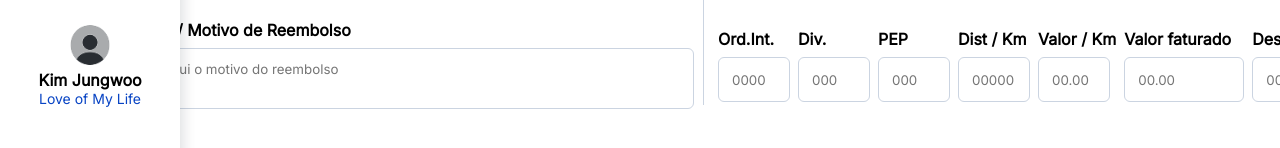
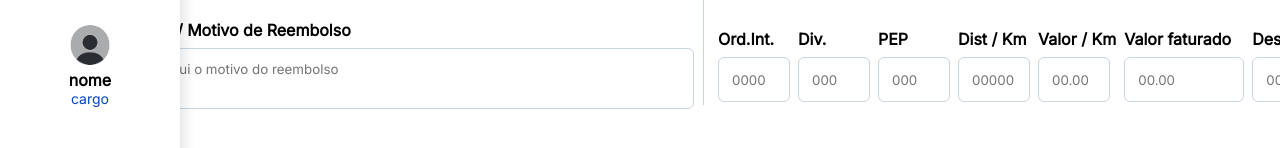
Before and after one commit to CarolineCDFreitas/projeto-sistema-reembolso-front, a Next.js app: page /reembolsos/solicitacao in a window 1280 px wide. Both pictures are taken after a click on the button 39 px from the left and 41 px from the top of the page. Shown: the part 164-312 px from the top of the page. Built offline with nearby package versions, Linux system fonts and the light colour scheme; no server answers.

Commit message:
feat: implementa a exibição das informações do colaborador no header, com fallback para valores padrão

```diff
--- a/src/app/reembolsos/(components)/Header/Header.jsx
+++ b/src/app/reembolsos/(components)/Header/Header.jsx
@@ -19,10 +19,8 @@ import Profile from "@/assets/imageProfile.png";
 import { useState } from "react";
 import { useRouter } from "next/navigation";
 import { deleteToken } from "@/services/auth/authServices";
-import { useQueryClient } from "@tanstack/react-query";
-
-const name = "Kim Jungwoo";
-const jobTitle = "Love of My Life";
+import { useQueryClient, useQuery } from "@tanstack/react-query";
+import api from "@/services/api/api";
 
 function Header() {
   const [menuToggler, setMenuToggler] = useState(false);
@@ -34,6 +32,15 @@ function Header() {
   const router = useRouter();
 
   const queryClient = useQueryClient();
+  const fetchUserInfo = () =>
+    api.get("/colaborador/info").then((response) => response.data);
+
+  const { data } = useQuery({
+    queryKey: ["userInfo"],
+    queryFn: fetchUserInfo,
+  });
+
+  console.log(data);
 
   return (
     <HeaderStyled menu={menuToggler}>
@@ -50,8 +57,8 @@ function Header() {
       <UserInfo menu={menuToggler}>
         <ImageStyled src={Profile} alt="ícone de anônimo" />
         <section menu="false">
-          <h2 menu="false">{name}</h2>
-          <p>{jobTitle}</p>
+          <h2 menu="false">{data?.nome || "nome"}</h2>
+          <p>{data?.cargo || "cargo"}</p>
         </section>
       </UserInfo>
       <nav role="menu">
```
